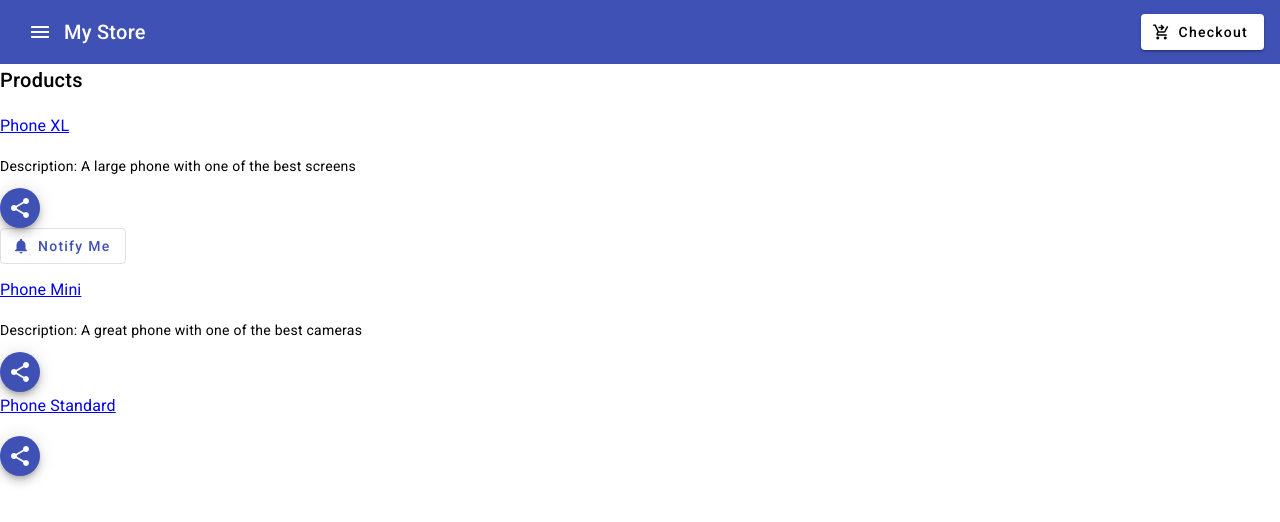
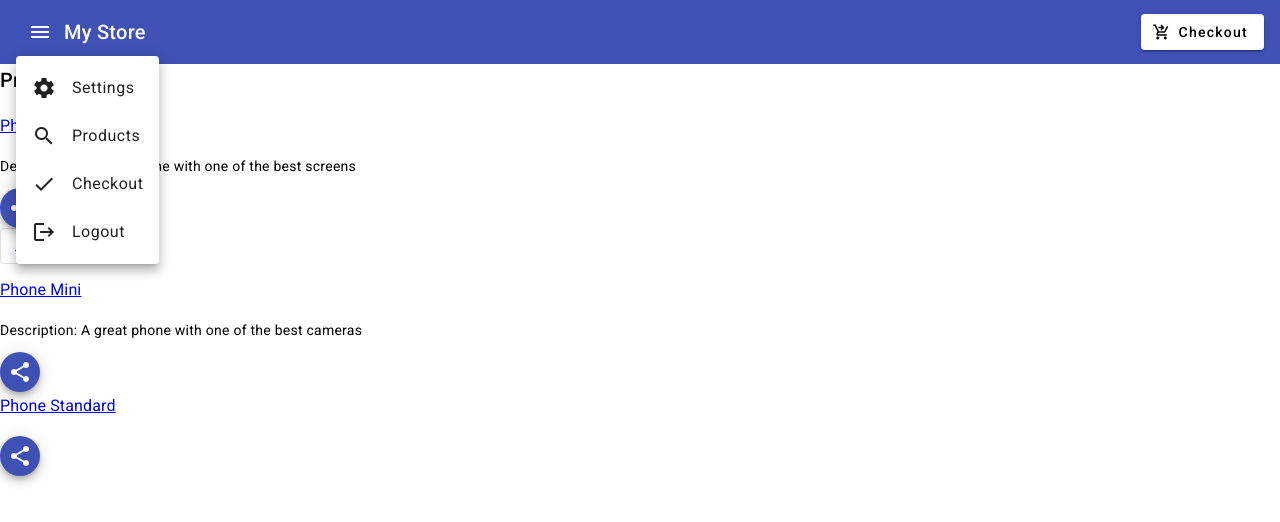
Before and after one commit to giselalanciani/gise-compras, an Angular app: page / in a window 1280 px wide. Both pictures are taken after a click on the button "menu". Shown: the top 522 px of the page. Built offline with nearby package versions, Linux system fonts and the light colour scheme.

Commit message:
modified main bar

```diff
--- a/src/app/app.module.ts
+++ b/src/app/app.module.ts
@@ -17,6 +17,8 @@ import { MatInputModule } from '@angular/material/input';
 import { MatFormFieldModule } from '@angular/material/form-field';
 import { BrowserAnimationsModule } from '@angular/platform-browser/animations';
 import {MatCardModule} from '@angular/material/card';
+import {MatMenuModule} from '@angular/material/menu';
+
 
 @NgModule({
   declarations: [
@@ -41,7 +43,9 @@ import {MatCardModule} from '@angular/material/card';
 
     MatFormFieldModule,
     MatInputModule,
-    MatCardModule
+    MatCardModule,
+    MatMenuModule,
+
   ],
   providers: [],
   bootstrap: [AppComponent],
--- a/src/app/main-bar/main-bar.component.html
+++ b/src/app/main-bar/main-bar.component.html
@@ -1,11 +1,31 @@
 <mat-toolbar color="primary">
   <button
     mat-icon-button
-    class="example-icon"
-    aria-label="Example icon-button with menu icon"
+    [matMenuTriggerFor]="menu"
+    aria-label="Example icon-button with a menu"
   >
     <mat-icon>menu</mat-icon>
   </button>
+
+  <mat-menu #menu="matMenu">
+    <button mat-menu-item>
+      <mat-icon>settings</mat-icon>
+      <span>Settings</span>
+    </button>
+    <button [routerLink]="['/']" mat-menu-item>
+      <mat-icon>search</mat-icon>
+      <span>Products</span>
+    </button>
+    <button [routerLink]="['./cart']"mat-menu-item>
+      <mat-icon>checkout</mat-icon>
+      <span >Checkout</span>
+    </button>
+    <button mat-menu-item>
+      <mat-icon>logout</mat-icon>
+      <span>Logout</span>
+    </button>
+  </mat-menu>
+
   <span>My Store</span>
   <span class="example-spacer"></span>
 
--- a/src/app/main-bar/main-bar.component.ts
+++ b/src/app/main-bar/main-bar.component.ts
@@ -6,5 +6,6 @@ import { Component } from '@angular/core';
   styleUrls: ['./main-bar.component.scss']
 })
 export class MainBarComponent {
+menu: any;
 
 }
```
